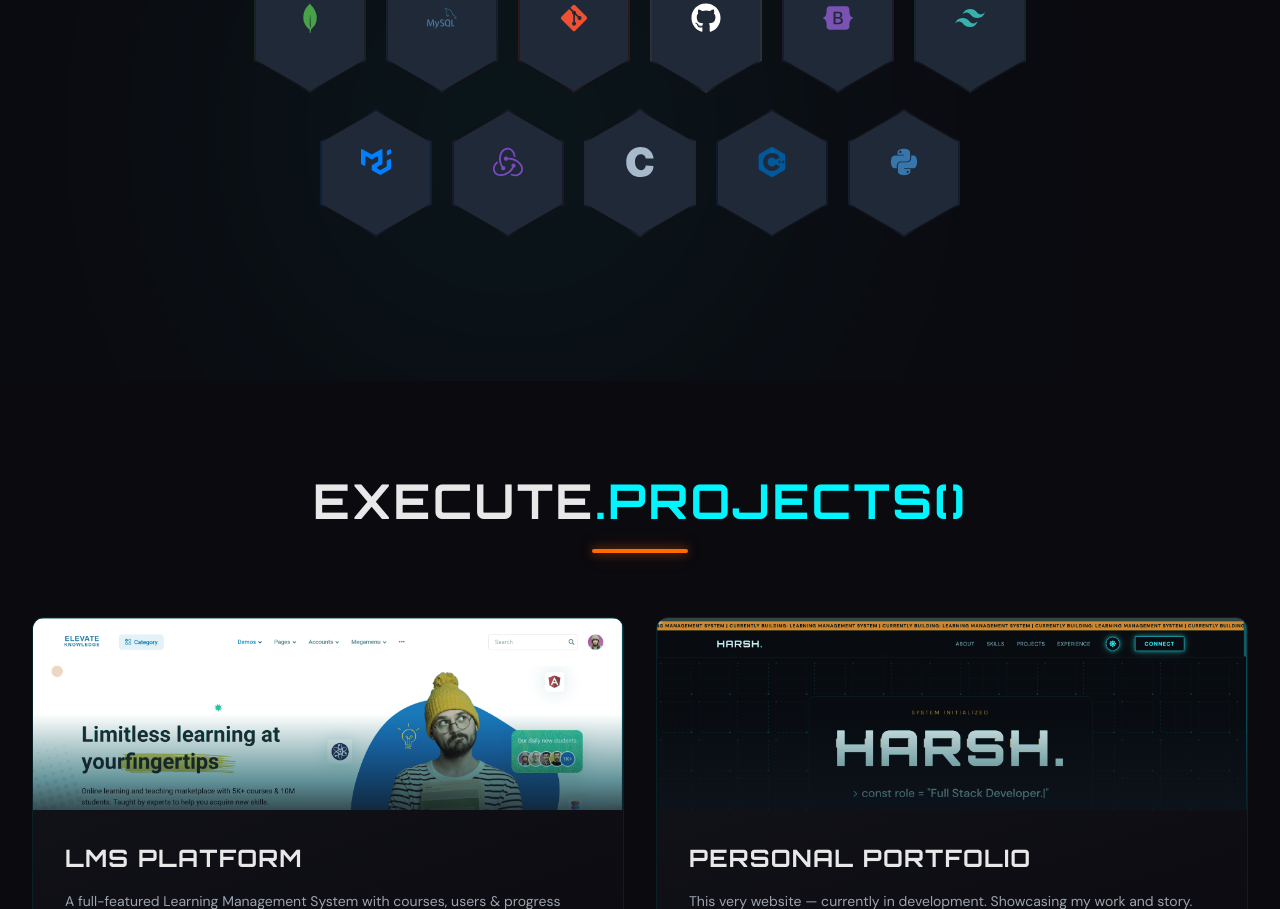
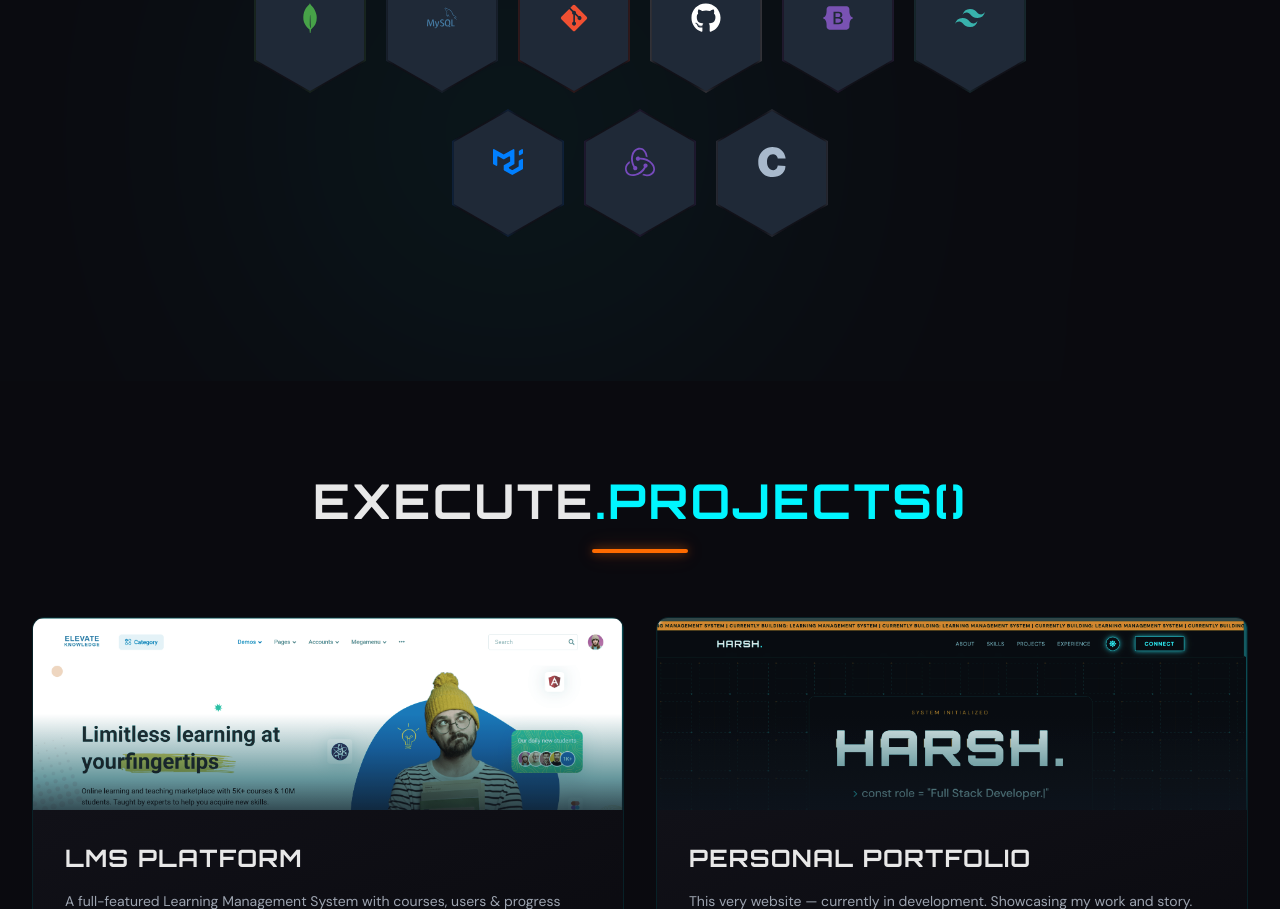
Before and after one commit to harshdepani25/Portfolio-frontend, a React (Vite) app: page / in a window 1280 px wide. Shown: the part 2377-3286 px from the top of the page. Built offline with nearby package versions, Linux system fonts and the light colour scheme.

Commit message:
skillsss

```diff
--- a/src/components/Skills.jsx
+++ b/src/components/Skills.jsx
@@ -19,8 +19,8 @@ const skillsData = [
   { name: 'MUI', icon: SiMui, color: '#007FFF' },
   { name: 'Redux', icon: SiRedux, color: '#764ABC' },
   { name: 'C', icon: SiC, color: '#A8B9CC' },
-  { name: 'C++', icon: SiCplusplus, color: '#00599C' },
-  { name: 'Python', icon: FaPython, color: '#3776AB' },
+  // { name: 'C++', icon: SiCplusplus, color: '#00599C' },
+  // { name: 'Python', icon: FaPython, color: '#3776AB' },
 ];
 
 const Hexagon = ({ skill, index }) => {
```
